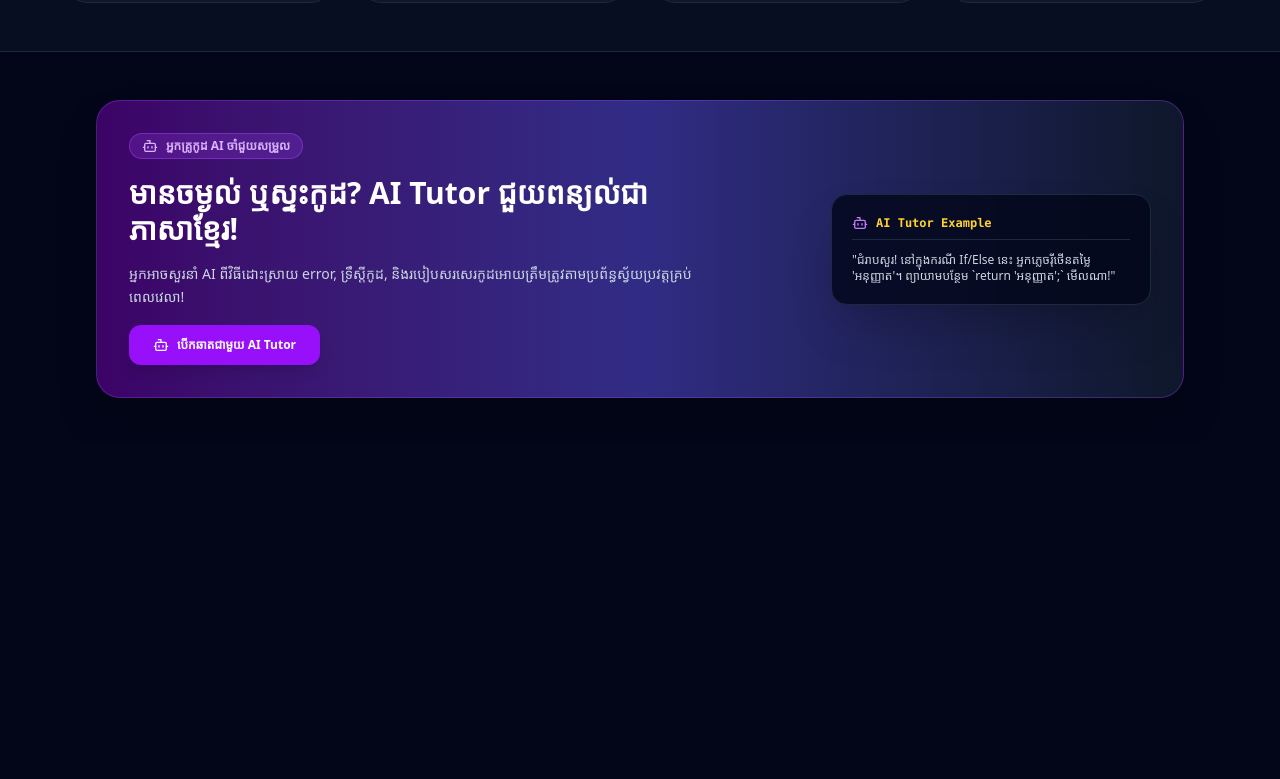
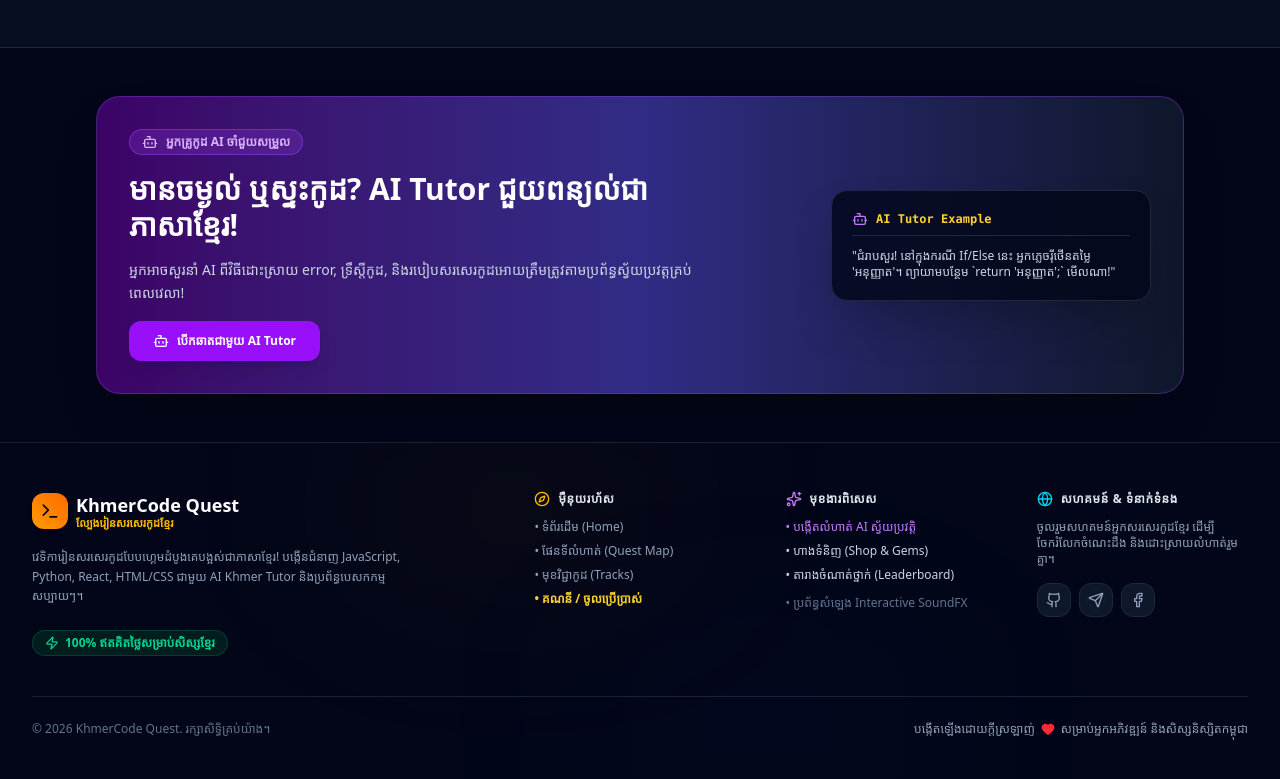
Before and after one commit to digipos069-maker/KhmerCode, a React (Vite) app: page / in a window 1280 px wide. Shown: the part 2015-2794 px from the top of the page. Before the commit the page ends 2461 px from the top, so only its background shows below. Built offline with nearby package versions, Linux system fonts and the light colour scheme; a web font is replaced by a local one.

Commit message:
feat: add platform footer and refine navbar UI
- Implement Footer component for global navigation and platform links
- Integrate Footer into the main App layout (hidden in CodingLab)
- Optimize Navbar responsiveness and spacing for smaller screens

```diff
--- a/src/App.tsx
+++ b/src/App.tsx
@@ -8,6 +8,7 @@ import { TracksPage } from './components/TracksPage';
 import { QuestMap } from './components/QuestMap';
 import { CodingLab } from './components/CodingLab';
 import { AuthPage } from './components/AuthPage';
+import { Footer } from './components/Footer';
 
 import { AiTutorDrawer } from './components/AiTutorDrawer';
 import { AiChallengeModal } from './components/AiChallengeModal';
@@ -262,6 +263,16 @@ export default function App() {
         )}
       </main>
 
+      {/* Platform Footer */}
+      {view !== 'lab' && (
+        <Footer
+          onNavigate={(v) => setView(v)}
+          onOpenAiGenerator={() => setIsAiGeneratorOpen(true)}
+          onOpenShop={() => setIsShopOpen(true)}
+          onOpenLeaderboard={() => setIsLeaderboardOpen(true)}
+        />
+      )}
+
       {/* Slide-over AI Khmer Tutor Chat */}
       <AiTutorDrawer
         isOpen={isAiTutorOpen}
--- /dev/null
+++ b/src/components/Footer.tsx
@@ -0,0 +1,213 @@
+import React from 'react';
+import { soundFx } from '../utils/sound';
+import {
+  Terminal,
+  Code2,
+  Heart,
+  Sparkles,
+  Github,
+  Send,
+  Facebook,
+  Globe,
+  Compass,
+  Map,
+  BookOpen,
+  User,
+  ShieldCheck,
+  Zap,
+} from 'lucide-react';
+
+interface FooterProps {
+  onNavigate: (view: 'home' | 'map' | 'tracks' | 'lab' | 'auth') => void;
+  onOpenAiGenerator: () => void;
+  onOpenShop: () => void;
+  onOpenLeaderboard: () => void;
+}
+
+export const Footer: React.FC<FooterProps> = ({
+  onNavigate,
+  onOpenAiGenerator,
+  onOpenShop,
+  onOpenLeaderboard, }) => {
+  const handleLinkClick = (action: () => void) => {
+    soundFx.playClick();
+    action();
+  };
+
+  return (
+    <footer className="bg-slate-950 border-t border-slate-800/80 text-slate-400 font-sans relative overflow-hidden">
+      {/* Background Subtle Ambient Glow */}
+      <div className="absolute top-0 left-1/4 w-96 h-32 bg-amber-500/5 rounded-full blur-[100px] pointer-events-none" />
+      <div className="absolute bottom-0 right-1/4 w-96 h-32 bg-indigo-500/5 rounded-full blur-[100px] pointer-events-none" />
+
+      <div className="max-w-7xl mx-auto px-4 sm:px-6 lg:px-8 py-12 relative z-10">
+        <div className="grid grid-cols-1 md:grid-cols-2 lg:grid-cols-5 gap-8 lg:gap-10 pb-10 border-b border-slate-800/80">
+
+          {/* Col 1 & 2: Platform Info */}
+          <div className="lg:col-span-2 space-y-4">
+            <div
+              onClick={() => handleLinkClick(() => onNavigate('home'))}
+              className="inline-flex items-center gap-2 cursor-pointer group"
+            >
+              <div className="p-2 rounded-xl bg-gradient-to-tr from-amber-500 to-orange-500 text-slate-950 shadow-md group-hover:scale-105 transition-transform">
+                <Terminal className="w-5 h-5 font-black" />
+              </div>
+              <div>
+                <span className="text-lg font-black text-white group-hover:text-amber-400 transition-colors">
+                  KhmerCode Quest
+                </span>
+                <span className="block text-[11px] text-amber-400 font-semibold -mt-1">
+                  ល្បែងរៀនសរសេរកូដខ្មែរ
+                </span>
+              </div>
+            </div>
+
+            <p className="text-xs text-slate-400 leading-relaxed max-w-sm">
+              វេទិការៀនសរសេរកូដបែបហ្គេមដំបូងគេបង្អស់ជាភាសាខ្មែរ! បង្កើនជំនាញ JavaScript, Python, React, HTML/CSS ជាមួយ AI Khmer Tutor និងប្រព័ន្ធបេសកកម្មសប្បាយៗ។
+            </p>
+
+            <div className="flex items-center gap-2 pt-2">
+              <span className="inline-flex items-center gap-1.5 px-3 py-1 rounded-full bg-emerald-950/60 border border-emerald-800/50 text-emerald-400 text-xs font-semibold">
+                <Zap className="w-3.5 h-3.5 text-emerald-400" />
+                <span>100% ឥតគិតថ្លៃសម្រាប់សិស្សខ្មែរ</span>
+              </span>
+            </div>
+          </div>
+
+          {/* Col 3: Menu Links */}
+          <div className="space-y-3">
+            <h3 className="text-xs font-bold uppercase tracking-wider text-slate-200 flex items-center gap-2">
+              <Compass className="w-4 h-4 text-amber-400" />
+              <span>ម៉ឺនុយរហ័ស</span>
+            </h3>
+            <ul className="space-y-2 text-xs">
+              <li>
+                <button
+                  onClick={() => handleLinkClick(() => onNavigate('home'))}
+                  className="hover:text-amber-400 transition-colors flex items-center gap-1.5"
+                >
+                  <span>• ទំព័រដើម (Home)</span>
+                </button>
+              </li>
+              <li>
+                <button
+                  onClick={() => handleLinkClick(() => onNavigate('map'))}
+                  className="hover:text-amber-400 transition-colors flex items-center gap-1.5"
+                >
+                  <span>• ផែនទីលំហាត់ (Quest Map)</span>
+                </button>
+              </li>
+              <li>
+                <button
+                  onClick={() => handleLinkClick(() => onNavigate('tracks'))}
+                  className="hover:text-amber-400 transition-colors flex items-center gap-1.5"
+                >
+                  <span>• មុខវិជ្ជាកូដ (Tracks)</span>
+                </button>
+              </li>
+              <li>
+                <button
+                  onClick={() => handleLinkClick(() => onNavigate('auth'))}
+                  className="hover:text-amber-400 transition-colors flex items-center gap-1.5 text-amber-300 font-semibold"
+                >
+                  <span>• គណនី / ចូលប្រើប្រាស់</span>
+                </button>
+              </li>
+            </ul>
+          </div>
+
+          {/* Col 4: Features & AI */}
+          <div className="space-y-3">
+            <h3 className="text-xs font-bold uppercase tracking-wider text-slate-200 flex items-center gap-2">
+              <Sparkles className="w-4 h-4 text-purple-400" />
+              <span>មុខងារពិសេស</span>
+            </h3>
+            <ul className="space-y-2 text-xs">
+              <li>
+                <button
+                  onClick={() => handleLinkClick(onOpenAiGenerator)}
+                  className="hover:text-purple-300 transition-colors flex items-center gap-1.5 text-purple-400"
+                >
+                  <span>• បង្កើតលំហាត់ AI ស្វ័យប្រវត្តិ</span>
+                </button>
+              </li>
+              <li>
+                <button
+                  onClick={() => handleLinkClick(onOpenShop)}
+                  className="hover:text-amber-300 transition-colors flex items-center gap-1.5 text-slate-300"
+                >
+                  <span>• ហាងទំនិញ (Shop & Gems)</span>
+                </button>
+              </li>
+              <li>
+                <button
+                  onClick={() => handleLinkClick(onOpenLeaderboard)}
+                  className="hover:text-yellow-300 transition-colors flex items-center gap-1.5 text-slate-300"
+                >
+                  <span>• តារាងចំណាត់ថ្នាក់ (Leaderboard)</span>
+                </button>
+              </li>
+              <li className="text-slate-500 pt-1">
+                <span>• ប្រព័ន្ធសំឡេង Interactive SoundFX</span>
+              </li>
+            </ul>
+          </div>
+
+          {/* Col 5: Community & Socials */}
+          <div className="space-y-3">
+            <h3 className="text-xs font-bold uppercase tracking-wider text-slate-200 flex items-center gap-2">
+              <Globe className="w-4 h-4 text-cyan-400" />
+              <span>សហគមន៍ & ទំនាក់ទំនង</span>
+            </h3>
+            <p className="text-xs text-slate-400">
+              ចូលរួមសហគមន៍អ្នកសរសេរកូដខ្មែរ ដើម្បីចែករំលែកចំណេះដឹង និងដោះស្រាយលំហាត់រួមគ្នា។
+            </p>
+            <div className="flex items-center gap-2 pt-1">
+              <a
+                href="https://github.com"
+                target="_blank"
+                rel="noreferrer"
+                className="p-2 rounded-xl bg-slate-900 border border-slate-800 hover:border-slate-700 hover:text-white transition"
+                title="GitHub Repository"
+              >
+                <Github className="w-4 h-4" />
+              </a>
+              <a
+                href="https://t.me"
+                target="_blank"
+                rel="noreferrer"
+                className="p-2 rounded-xl bg-slate-900 border border-slate-800 hover:border-slate-700 hover:text-cyan-400 transition"
+                title="Telegram Group"
+              >
+                <Send className="w-4 h-4" />
+              </a>
+              <a
+                href="https://facebook.com"
+                target="_blank"
+                rel="noreferrer"
+                className="p-2 rounded-xl bg-slate-900 border border-slate-800 hover:border-slate-700 hover:text-blue-400 transition"
+                title="Facebook Page"
+              >
+                <Facebook className="w-4 h-4" />
+              </a>
+            </div>
+          </div>
+
+        </div>
+
+        {/* Bottom Bar: Copyright & Credit */}
+        <div className="pt-6 flex flex-col sm:flex-row items-center justify-between gap-4 text-xs text-slate-500">
+          <div className="flex items-center gap-1">
+            <span>© {new Date().getFullYear()} KhmerCode Quest. រក្សាសិទ្ធិគ្រប់យ៉ាង។</span>
+          </div>
+
+          <div className="flex items-center gap-1.5 text-slate-400">
+            <span>បង្កើតឡើងដោយក្ដីស្រឡាញ់</span>
+            <Heart className="w-3.5 h-3.5 fill-red-500 text-red-500 animate-pulse" />
+            <span>សម្រាប់អ្នកអភិវឌ្ឍន៍ និងសិស្សនិស្សិតកម្ពុជា</span>
+          </div>
+        </div>
+      </div>
+    </footer>
+  );
+};
```
Also changed, not shown: src/components/Navbar.tsx (+39 -45 lines).
